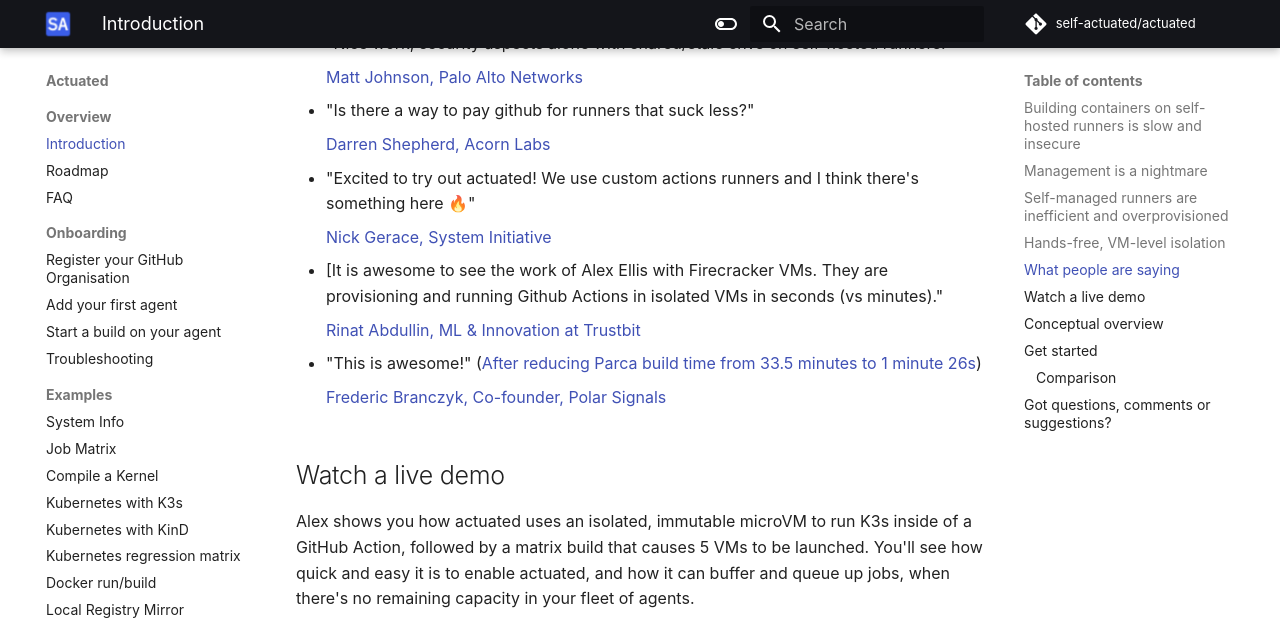
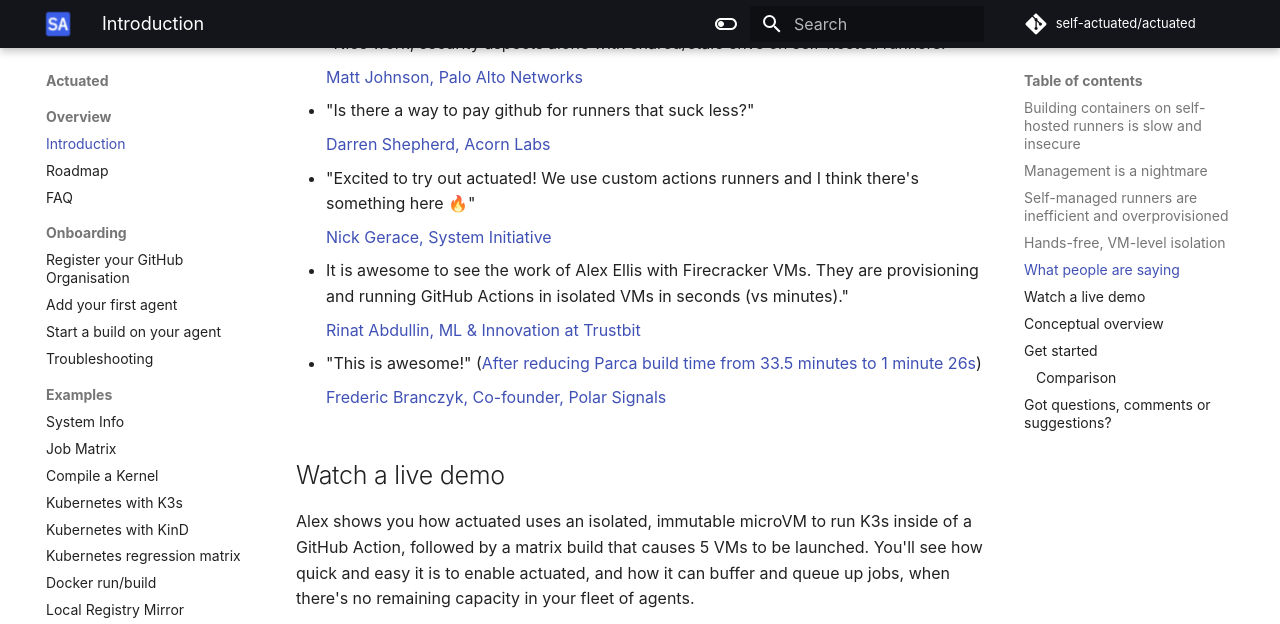
Before and after one commit to welteki/docs.actuated.dev, an MkDocs documentation site: the page built from docs/index.md, in a window 1280 px wide and 900 px high, scrolled down 2294 px, cut to the strip 0-624 px from the top of the window. Built offline with MkDocs 1.6.1 and Material for MkDocs 9.7.7, drawn with Linux system fonts in a browser that asks for light colours; some web fonts are replaced.

Commit message:
remove extra [

```diff
--- a/docs/index.md
+++ b/docs/index.md
@@ -68,7 +68,7 @@
 
     [Nick Gerace, System Initiative](https://twitter.com/search?q=%40nickgeracehacks%20actuated&src=typed_query&f=top)
 
-* [It is awesome to see the work of Alex Ellis with Firecracker VMs. They are provisioning and running Github Actions in isolated VMs in seconds (vs minutes)."
+* It is awesome to see the work of Alex Ellis with Firecracker VMs. They are provisioning and running GitHub Actions in isolated VMs in seconds (vs minutes)."
 
     [Rinat Abdullin, ML & Innovation at Trustbit](https://twitter.com/abdullin/status/1588817424958521344)
 
```
